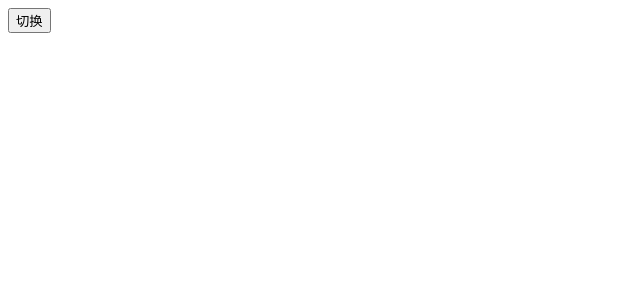
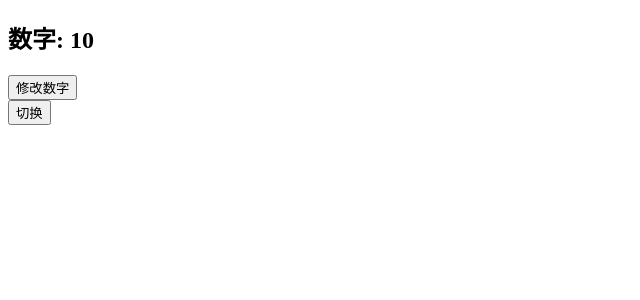
Before and after one commit to qybqyb792/React-learn, a React (Create React App) app in the folder 14_learn-hooks/: page / in a window 1280 px wide. Shown: the top 300 px of the page, without its empty margins (0-640 px from the left). Built offline with nearby package versions, Linux system fonts and the light colour scheme.

Commit message:
useLayoutEffect

```diff
--- /dev/null
+++ b/14_learn-hooks/src/10_useLayoutEffect使用/01_useEffect的count修改.js
@@ -0,0 +1,20 @@
+import React, { useEffect, useState } from 'react'
+
+export default function EffectCounterDemo() {
+
+	const [count, setCount] = useState(10)
+
+	useEffect(() => {
+		if (count === 0) {
+			setCount(Math.random())
+		}
+	}, [count])
+
+
+	return (
+		<div>
+			<h2>数字: {count}</h2>
+			<button onClick={e => setCount(0)} >修改数字</button>
+		</div>
+	)
+}
--- /dev/null
+++ b/14_learn-hooks/src/10_useLayoutEffect使用/02_useLayoutEffect的count修改.js
@@ -0,0 +1,20 @@
+import React, { useEffect, useLayoutEffect, useState } from 'react'
+
+export default function useLayoutEffectCounterDemo() {
+
+	const [count, setCount] = useState(10)
+
+	useLayoutEffect(() => {
+		if (count === 0) {
+			setCount(Math.random() + 200)
+		}
+	}, [count])
+
+
+	return (
+		<div>
+			<h2>数字: {count}</h2>
+			<button onClick={e => setCount(0)} >修改数字</button>
+		</div>
+	)
+}
--- a/14_learn-hooks/src/App.js
+++ b/14_learn-hooks/src/App.js
@@ -27,6 +27,9 @@ import React, { createContext, useState } from 'react'
 
 // import ForwardedRefDemo from './09_useImperativeHandle/01_回顾forwardRef的用法'
 // import UseImperativeHandleHookDemo from './09_useImperativeHandle/02_useImperativeHandle用法'
+
+// import EffectCounterDemo from './10_useLayoutEffect使用/01_useEffect的count修改'
+import UseLayoutEffectCounterDemo from './10_useLayoutEffect使用/02_useLayoutEffect的count修改'
 
 export const UserContext = createContext()
 export const ThemeContext = createContext()
@@ -80,8 +83,9 @@ export default function App() {
       {/* <ForwardedRefDemo /> */}
       {/* <UseImperativeHandleHookDemo /> */}
 
-
-
+      {/* 10.useLayoutEffect */}
+      {/* <EffectCounterDemo /> */}
+      <UseLayoutEffectCounterDemo />
 
       <button onClick={(e) => setShow(!show)}>切换</button>
     </div>
```
